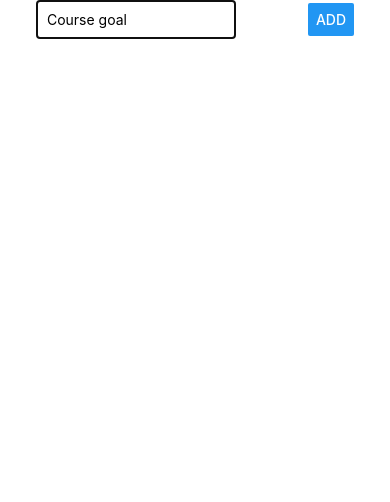
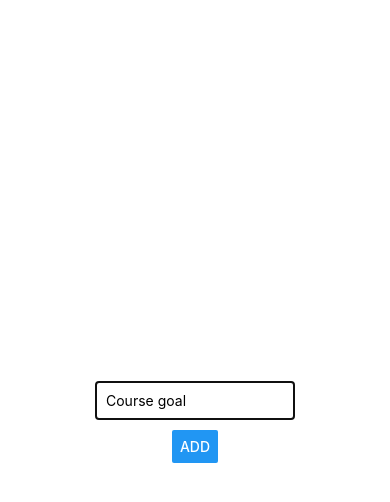
Before and after one commit to mdNazmulHasan/rn101, a React Native app: screen / in a window 390 px wide. Both pictures are taken after a click on the button "ADD NEW GOAL". Shown: the top 502 px of the page. Built offline with nearby package versions, Linux system fonts and the light colour scheme.

Commit message:
style added

```diff
--- a/components/GoalInput.js
+++ b/components/GoalInput.js
@@ -8,11 +8,11 @@ const GoalInput = props => {
     setEnteredGoal(enteredText);
   };
   return (
-    <Modal visible={props.visible}>
+    <Modal visible={props.visible} animationType="slide">
       <View
         style={{
-          flexDirection: "row",
-          justifyContent: "space-around",
+          flex: 1,
+          justifyContent: "center",
           alignItems: "center"
         }}
       >
@@ -23,7 +23,8 @@ const GoalInput = props => {
             borderColor: "black",
             borderWidth: 1,
             padding: 10,
-            width: 200
+            width: 200,
+            marginBottom: 10
           }}
           onChangeText={goalInputHandler}
         />
```
